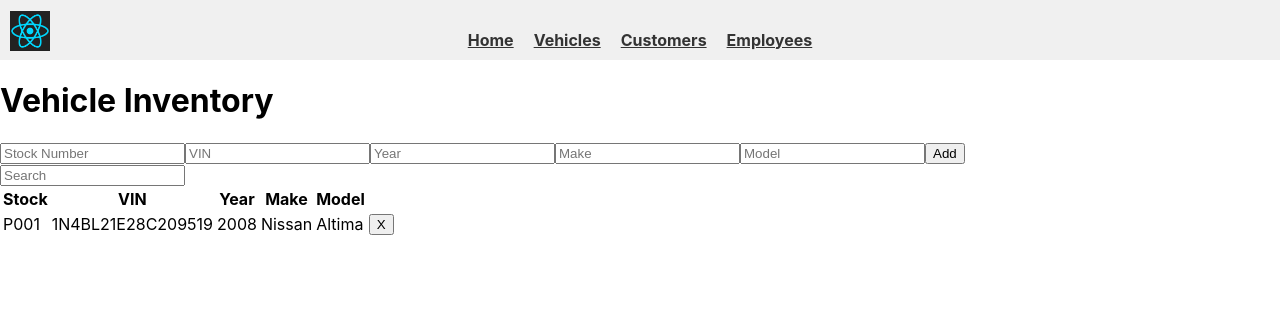
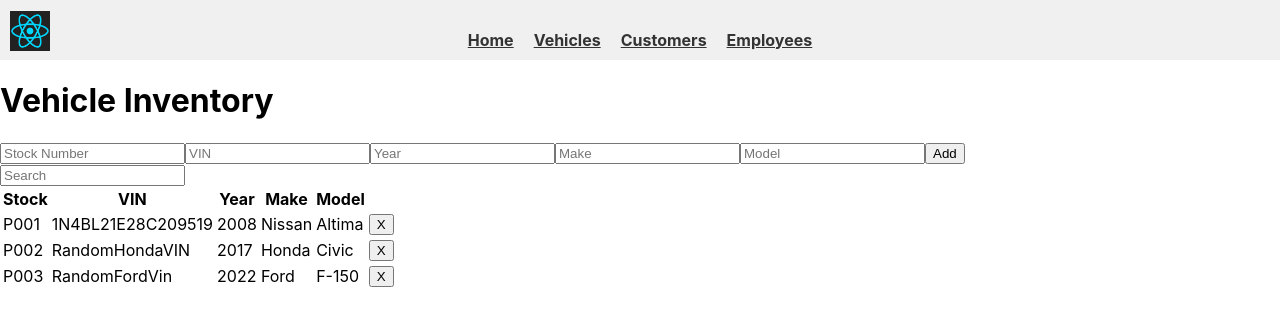
Before and after one commit to lsimmo25/Phase-2-Project, a React (Create React App) app: page /vehicle-inventory in a window 1280 px wide. Shown: the top 326 px of the page. Built offline with nearby package versions, Linux system fonts and the light colour scheme; data requests are answered from the project's data file.

Commit message:
created post request for adding forms - successful

```diff
--- a/db.json
+++ b/db.json
@@ -1,17 +1,33 @@
 {
   "vehicles": [
     {
-            "id": 1,
+      "id": "1",
       "stock": "P001",
       "vin": "1N4BL21E28C209519",
       "year": "2008",
       "make": "Nissan",
       "model": "Altima"
+    },
+    {
+      "id": "7772",
+      "stock": "P002",
+      "vin": "RandomHondaVIN",
+      "year": "2017",
+      "make": "Honda",
+      "model": "Civic"
+    },
+    {
+      "id": "a182",
+      "stock": "P003",
+      "vin": "RandomFordVin",
+      "year": "2022",
+      "make": "Ford",
+      "model": "F-150"
     }
   ],
   "customers": [
     {
-            "id": 1,
+      "id": "1",
       "first": "Michael",
       "last": "Scott",
       "address": "1725 Slough Avenue, Scranton, PA"
@@ -19,12 +35,11 @@
   ],
   "employees": [
     {
-            "id": 1,
+      "id": "1",
       "first": "Ron",
       "last": "Swanson",
       "hire-date": "01-22-2022",
       "status": "active"
     }
   ]
-
 }
--- a/src/Pages/VehiclePage.js
+++ b/src/Pages/VehiclePage.js
@@ -8,7 +8,7 @@ function VehiclePage({ vehicles, setVehicles }) {
     return (
         <div>
             <h1>Vehicle Inventory</h1>
-                <AddVehicleForm setVehicles={setVehicles}/>
+                <AddVehicleForm setVehicles={setVehicles} vehicles={vehicles}/>
             <section>
                 <VehicleSearch />
             </section>
--- a/src/components/AddVehicleForm.js
+++ b/src/components/AddVehicleForm.js
@@ -1,14 +1,16 @@
 import React, { useState } from "react";
 
-function AddVehicleForm({ setVehicles }) {
+function AddVehicleForm({ setVehicles, vehicles }) {
 
-    const [newVehicle, setNewVehicle] = useState({
+    const defaultForm = {
         stock: "",
         vin: "",
         year: "",
         make: "",
         model: ""
-    })
+    }
+
+    const [newVehicle, setNewVehicle] = useState(defaultForm)
 
     const handleChange = (e) => {
         setNewVehicle({
@@ -19,6 +21,20 @@ function AddVehicleForm({ setVehicles }) {
 
     const handleAddVehicle = () => {
         console.log("vehicle added", newVehicle)
+
+        fetch(`http://localhost:4000/vehicles`, {
+            method: "POST",
+            headers: {
+                "Content-Type": "application/json"
+            },
+            body: JSON.stringify(newVehicle)
+        })
+        .then(r => r.json())
+        .then(addedVehicle => {
+            setVehicles([...vehicles, addedVehicle])
+            setNewVehicle(defaultForm)
+        })
+        .catch(error => console.log(error))
     }
 
     return (
```
Lines whose indentation alone changed are shown as unchanged.
